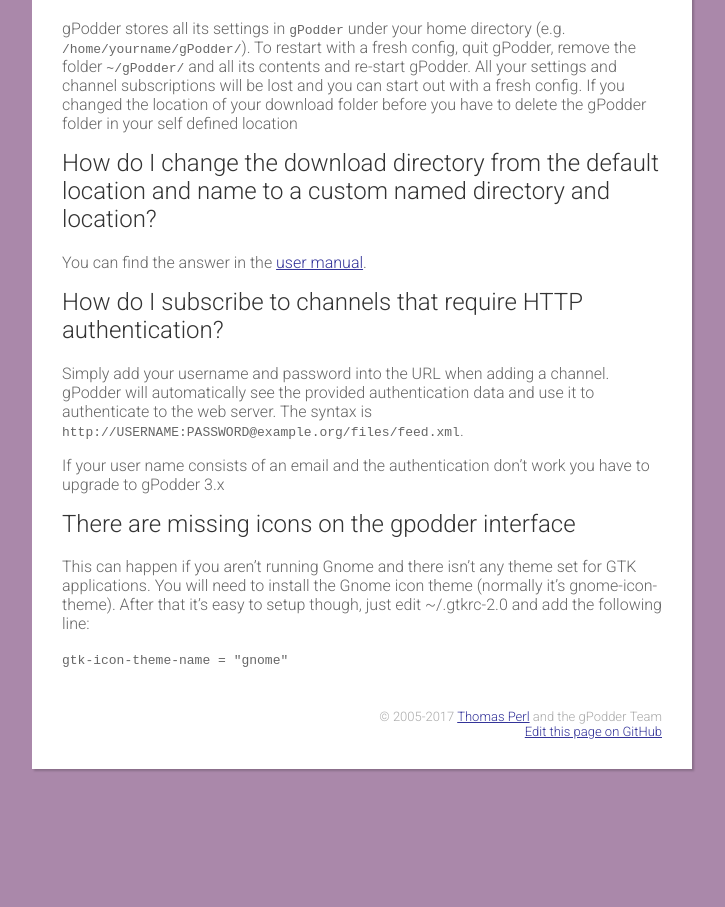
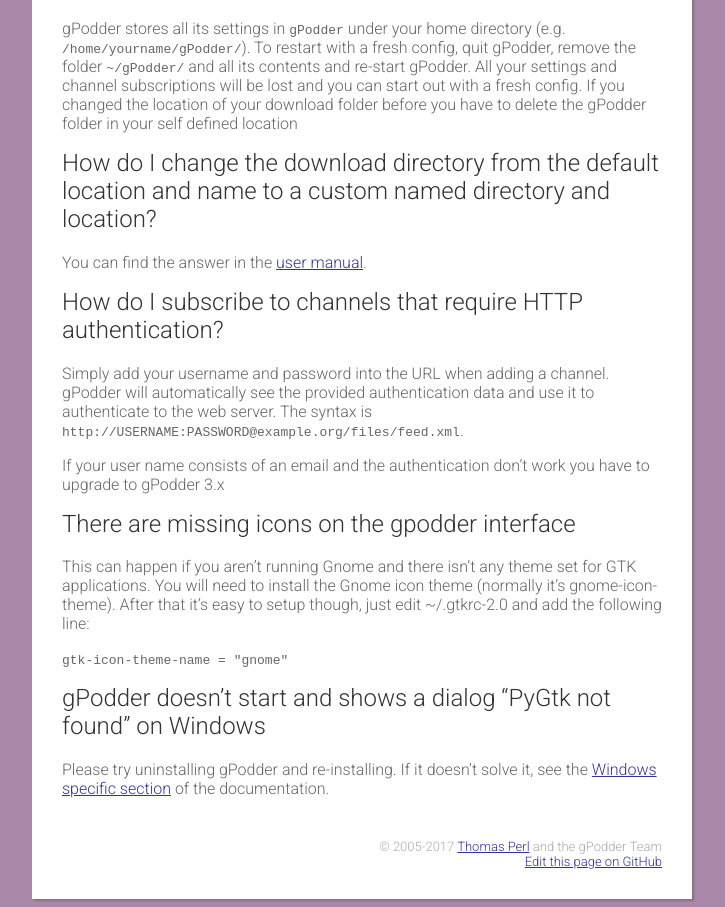
Before and after one commit to gpodder/gpodder.github.io, a Jekyll site: the page built from docs/faq.md, in a window 1280 px wide. Shown: the part 460-1367 px from the top of the page, without its empty margins (278-1003 px from the left). Built offline with Jekyll 4.4.1, drawn with Linux system fonts in a browser that asks for light colours; our own code applies the rules of GitHub Pages for plain Markdown files; before the commit the page ends 1237 px from its top, so only the background shows below that.

Commit message:
add link to windows section in FAQ

```diff
--- a/docs/faq.md
+++ b/docs/faq.md
@@ -55,3 +55,9 @@
 just edit \~/.gtkrc-2.0 and add the following line:
 
 `gtk-icon-theme-name = "gnome"`
+
+gPodder doesn't start and shows a dialog "PyGtk not found" on Windows
+--------------------------------------------------------------
+
+Please try uninstalling gPodder and re-installing. If it doesn't solve it,
+see the [Windows specific section](windows.md) of the documentation.
```
